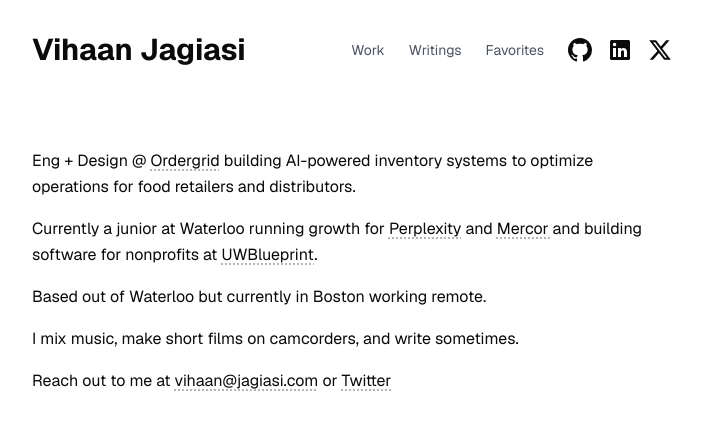
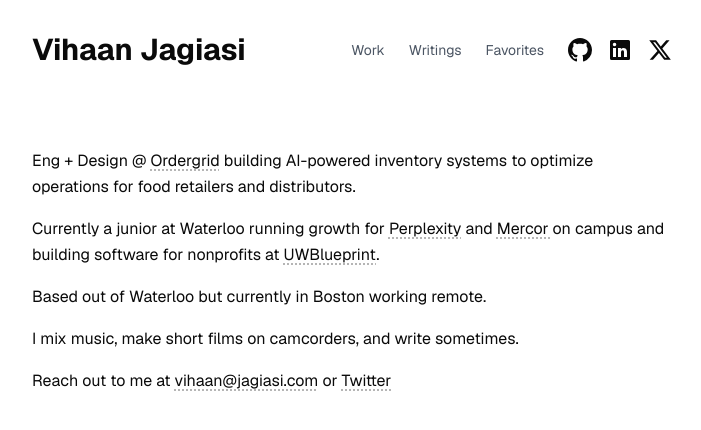
Before and after one commit to VJagiasi/personal-website, a Next.js app: page / in a window 1280 px wide. Shown: the top 430 px of the page, without its empty margins (288-989 px from the left). Built offline with nearby package versions, Linux system fonts and the light colour scheme.

Commit message:
edit home page content

```diff
--- a/app/page.tsx
+++ b/app/page.tsx
@@ -67,7 +67,7 @@ export default function Page() {
           >
             Mercor {""}
           </a>
-           and building software for nonprofits at{" "}
+           on campus and building software for nonprofits at{" "}
           <a
             href="https://uwblueprint.org/"
             target="_blank"
```
